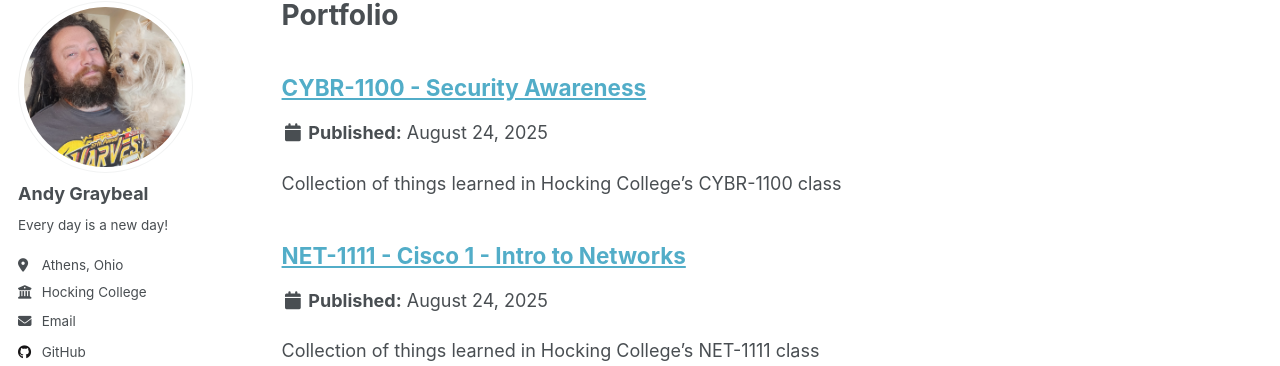
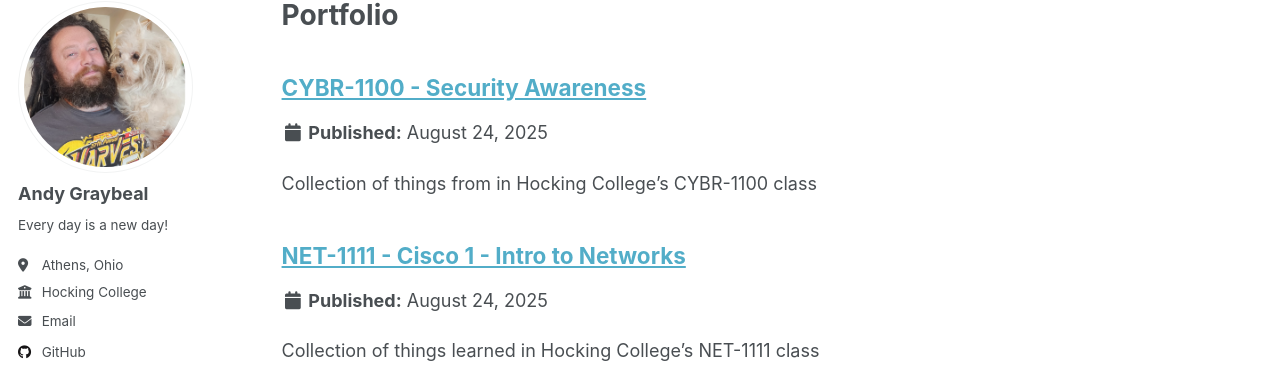
Before and after one commit to andy-graybeal/andy-graybeal.github.io, a Jekyll site: the page built from _pages/portfolio.html, in a window 1280 px wide. Shown: the part 98-464 px from the top of the page. Built offline with Jekyll 4.4.1, drawn with Linux system fonts in a browser that asks for light colours; a script that is not in the unit is left out.

Commit message:
Update cybr-1100-security-awareness.md

```diff
--- a/_portfolio/cybr-1100-security-awareness.md
+++ b/_portfolio/cybr-1100-security-awareness.md
@@ -1,6 +1,6 @@
 ---
 title: "CYBR-1100 - Security Awareness"
-excerpt: "Collection of things learned in Hocking College's CYBR-1100 class" # <br/><img src='/images/500x300.png'>"
+excerpt: "Collection of things from in Hocking College's CYBR-1100 class" # <br/><img src='/images/500x300.png'>"
 collection: portfolio
 ---
 
```
